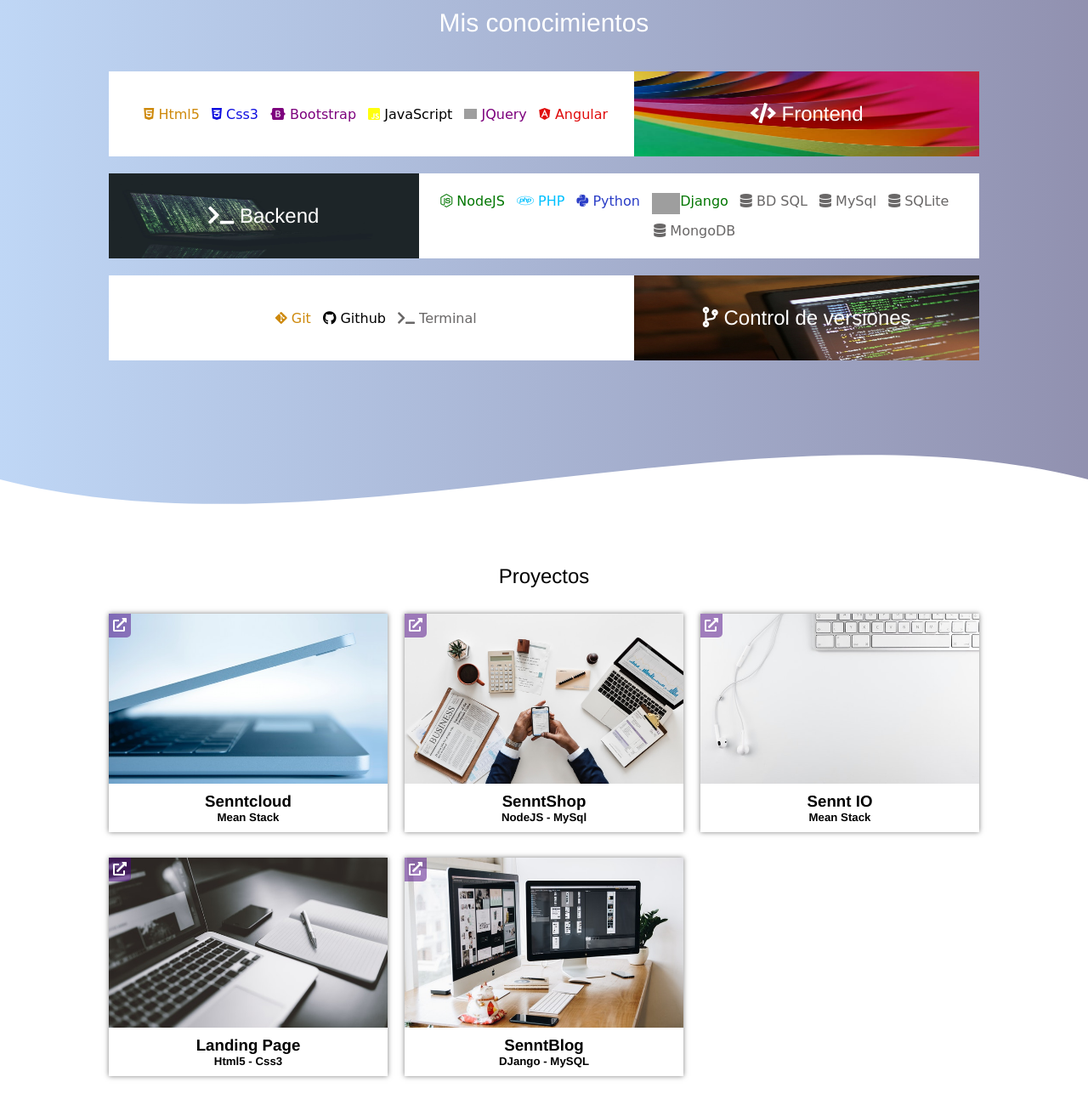
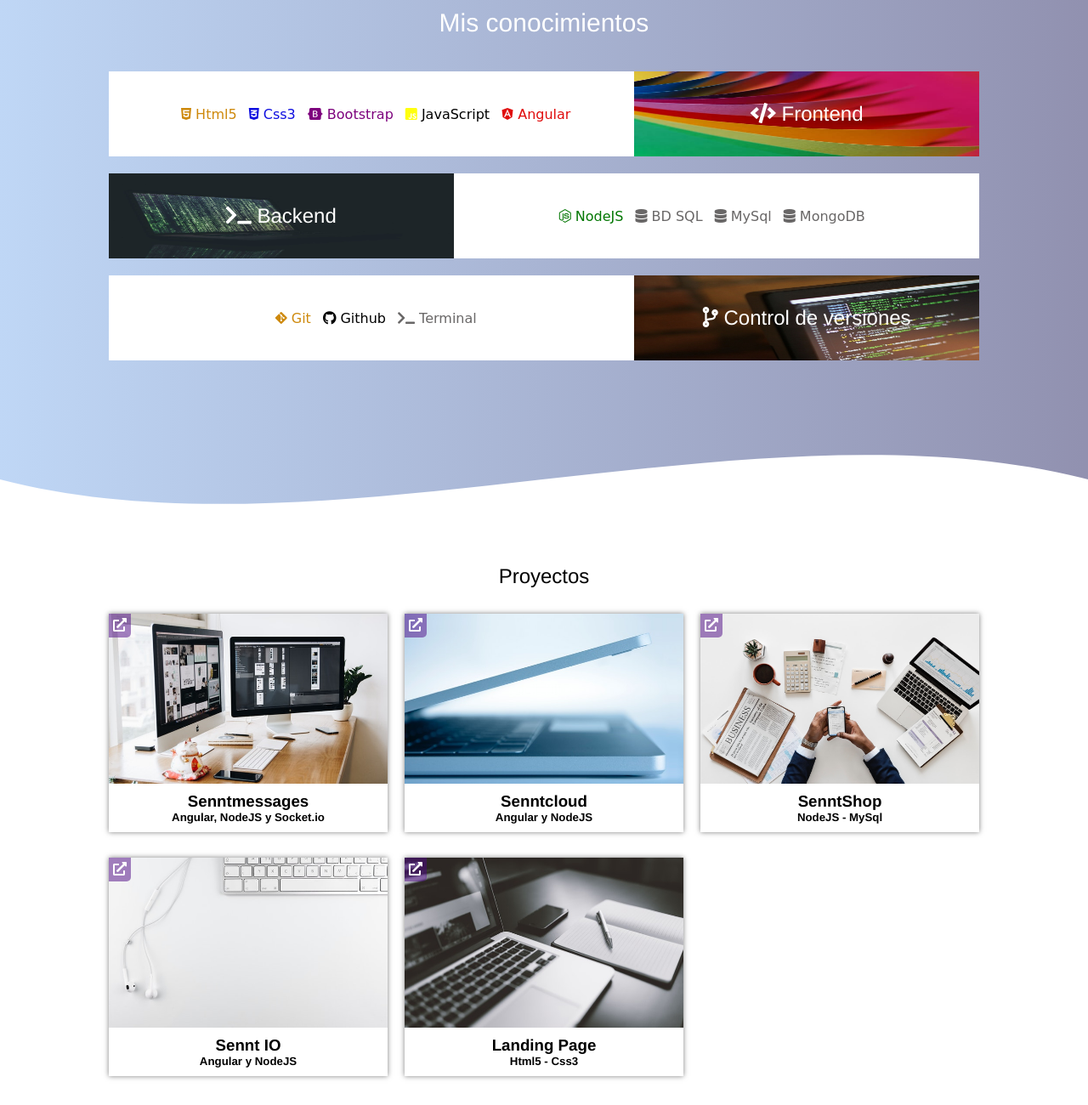
Before and after one commit to Sennt03/Portafolio, a plain HTML site: page index.html in a window 1280 px wide. Shown: the part 1120-2420 px from the top of the page at 85% size. Drawn offline with Linux system fonts and the light colour scheme; grey boxes are pictures that could not be loaded; files whose address does not match are found by name.

Commit message:
Add senntemessages

```diff
--- a/index.html
+++ b/index.html
@@ -52,7 +52,6 @@
                             <li class="blue"><i class="fab fa-css3-alt"></i> Css3</li>
                             <li class="purple"><i class="fab fa-bootstrap"></i> Bootstrap</li>
                             <li><i class="fab fa-js-square yellow"></i> JavaScript</li>
-                            <li class="purple"><img style="width: 15px;" src="https://img.icons8.com/ios-filled/50/000000/jquery.png"/> JQuery</li>
                             <li class="red"><i class="fab fa-angular"></i> Angular</li>
                         </ul>
                     </div>
@@ -65,13 +64,8 @@
                     <div class="div-conocimientos">
                         <ul>
                             <li class="green"><i class="fab fa-node-js"></i> NodeJS</li>
-                            <li class="light-blue"><i class="fab fa-php"></i> PHP</li>
-                            <li class="python"><i class="fab fa-python"></i> Python</li>
-                            <li class="img-django green"><img src="https://img.icons8.com/material-sharp/24/25e07f/django.png"> Django</li>
-                            <!-- <li class="img-flask"><img src="https://img.icons8.com/color/48/26e07f/flask.png"></li> -->
                             <li class="gray"><i class="fas fa-database"></i> BD SQL</li>
                             <li class="gray"><i class="fas fa-database"></i> MySql</li>
-                            <li class="gray"><i class="fas fa-database"></i> SQLite</li>
                             <li class="gray"><i class="fas fa-database"></i> MongoDB</li>
                         </ul>
                     </div>
@@ -115,12 +109,29 @@
             <h2 class="title">Proyectos</h2>
             <div class="galeria-port">
                 <div class="imagen-port">
+                    <input class="input-hover" type="checkbox" name="5" id="5">
+                    <label for="5" class="abrir"><i class="fas fa-external-link-alt"></i></label>
+                    <img src="./img/senntblog.jpg">
+                    <div class="text-proyectos">
+                        <h3>Senntmessages</h3>
+                        <h5>Angular, NodeJS y Socket.io</h5>
+                    </div>
+                    <div class="hover-galeria">
+                        <div class="modal-proyecto">
+                            <label class="cerrar" for="5"><i class="fas fa-times"></i></label>
+                            <a target="blank" href="https://sennt03.github.io/Senntmessages"><i class="fas fa-link"></i>  Link</a>
+                            <p _id="5" class="detalles">Detalles</p>
+                        </div>
+                    </div>
+                </div>
+
+                <div class="imagen-port">
                     <input class="input-hover" type="checkbox" name="1" id="1">
                     <label for="1" class="abrir"><i class="fas fa-external-link-alt"></i></label>
                     <img src="./img/senntcloud.jpg">
                     <div class="text-proyectos">
                         <h3>Senntcloud</h3>
-                        <h5>Mean Stack</h5>
+                        <h5>Angular y NodeJS</h5>
                     </div>
                     <div class="hover-galeria">
                         <div class="modal-proyecto">
@@ -154,7 +165,7 @@
                     <img src="./img/senntio.jpg">
                     <div class="text-proyectos">
                         <h3>Sennt IO</h3>
-                        <h5>Mean Stack</h5>
+                        <h5>Angular y NodeJS</h5>
                     </div>
                     <div class="hover-galeria">
                         <div class="modal-proyecto">
@@ -178,23 +189,6 @@
                             <label class="cerrar" for="4"><i class="fas fa-times"></i></label>
                             <a target="blank" href="https://Sennt03.github.io/Css-Landing-Page"><i class="fas fa-link"></i>  Link</a>
                             <p _id="4" class="detalles">Detalles</p>
-                        </div>
-                    </div>
-                </div>
-
-                <div class="imagen-port">
-                    <input class="input-hover" type="checkbox" name="5" id="5">
-                    <label for="5" class="abrir"><i class="fas fa-external-link-alt"></i></label>
-                    <img src="./img/senntblog.jpg">
-                    <div class="text-proyectos">
-                        <h3>SenntBlog</h3>
-                        <h5>DJango - MySQL</h5>
-                    </div>
-                    <div class="hover-galeria">
-                        <div class="modal-proyecto">
-                            <label class="cerrar" for="5"><i class="fas fa-times"></i></label>
-                            <a target="blank" href="https://senntblog.herokuapp.com/"><i class="fas fa-link"></i>  Link</a>
-                            <p _id="5" class="detalles">Detalles</p>
                         </div>
                     </div>
                 </div>
--- a/js/modal.js
+++ b/js/modal.js
@@ -29,11 +29,11 @@ const tecnologias4 = 'Html5 - Css3'
 const descripcion4 = 'Landing page simple con css flexbox y css grid'
 
 const img5 = './img/senntblog.jpg'
-const github5 = githubLink + 'DJango-Blog'
-const link5 = 'https://senntblog.herokuapp.com/'
-const nombre5 = 'SenntBlog'
-const tecnologias5 = 'DJango - MySQL'
-const descripcion5 = 'CRUD completo con DJango y el ORM junto a mysql. Puedes registrarte, crear categorias, crear entradas, editarlas, eliminarlas. Tambien filtar las entradas por categorias y por usuarios'
+const github5 = githubLink + 'Angular-Node-SenntMessages'
+const link5 = 'https://sennt03.github.io/Senntmessages'
+const nombre5 = 'Sennt Messages'
+const tecnologias5 = 'Angular, NodeJS y Socket.io'
+const descripcion5 = 'App de chat en tiempo real con socket.io (Clon de whatsapp). Contiene creacion de chats, configuracion de perfil, buscador de ususarios, envia mensajes e imagenes. La app esta modularizada, con lazy loading y estrategia de precarga de modulos, tambien use formularios reactivos con validaciones asincronas y NGRX para el manejo del estado en la aplicacion. (Mas detalles en el readme del repositorio)'
 
 const btns = document.querySelectorAll('.detalles')
 
```
